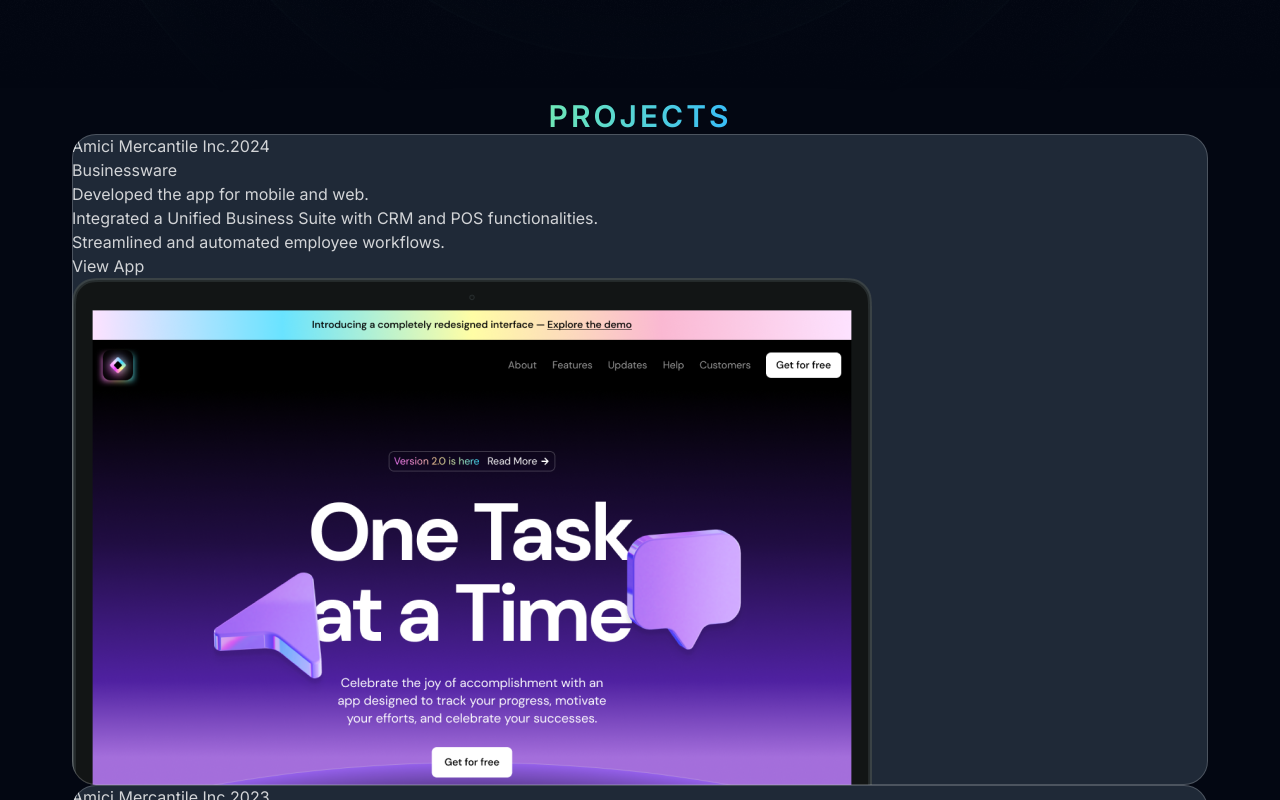
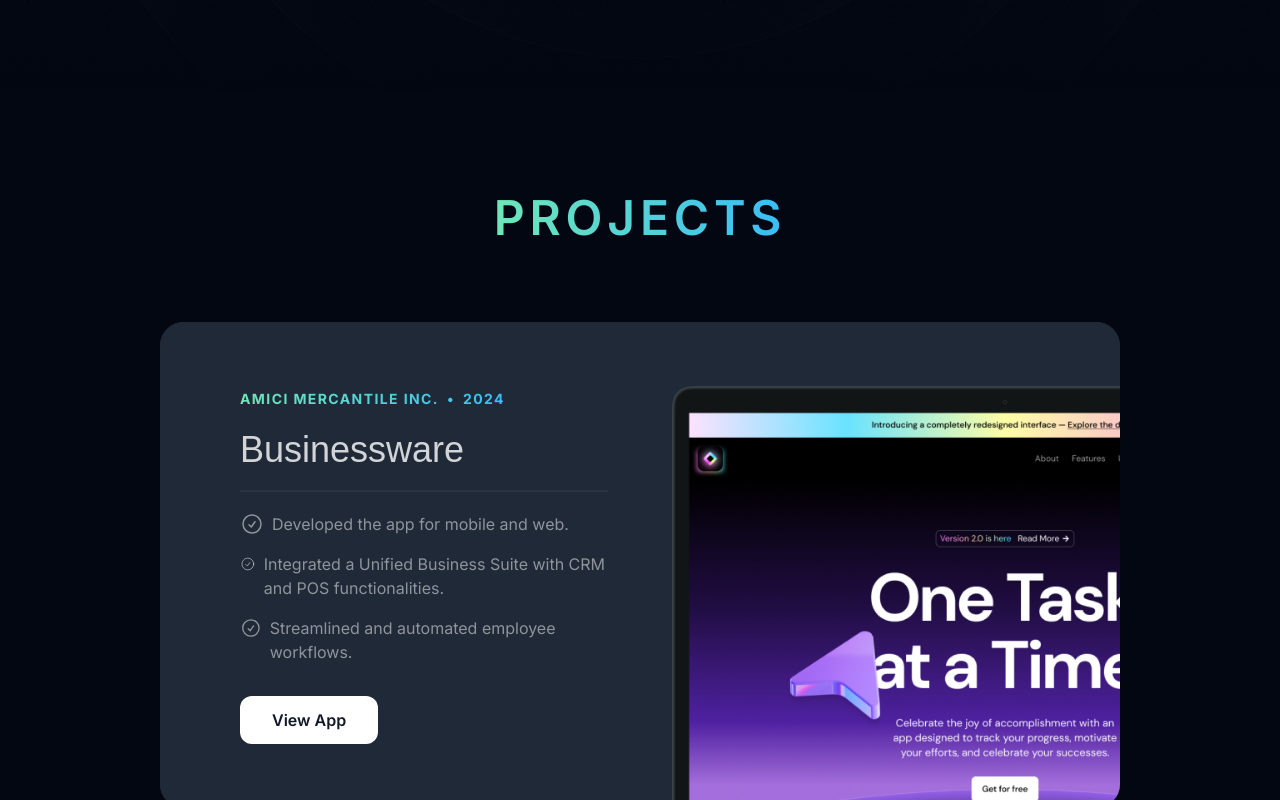
Before and after one commit to ornido77/portfolio2025, a Next.js app: page / in a window 1280 px wide. Shown: the part 800-1600 px from the top of the page. Built offline with nearby package versions, Linux system fonts and the light colour scheme; a web font is replaced by a local one.

Commit message:
FEAT: Projects Section

```diff
--- a/src/app/globals.css
+++ b/src/app/globals.css
@@ -12,3 +12,9 @@
         @apply absolute inset-0 border-2 top-1/2 left-1/2 -translate-x-1/2 -translate-y-1/2 rounded-full border-emerald-300/5 shadow-[0_0_80px_inset] shadow-emerald-300/5;
     }
 }
+
+@layer utilities {
+    .container {
+        @apply lg:max-w-5xl;
+    }
+}
--- a/src/sections/Projects.tsx
+++ b/src/sections/Projects.tsx
@@ -2,6 +2,7 @@
 import lightSaasLandingPage from "@/assets/images/light-saas-landing-page.png";
 import aiStartupLandingPage from "@/assets/images/ai-startup-landing-page.png";
 import Image from "next/image";
+import CheckIcon from "@/assets/icons/check-circle.svg";
 
 const portfolioProjects = [
   {
@@ -59,41 +60,62 @@
 
 export const ProjectsSection = () => {
   return (
-    <div>
-      <div>
+    <section className="pb-16 lg:py-24">
       <div className="container">
         <div className="flex justify-center">
-            <h2 className="uppercase text-3xl font-semibold tracking-widest bg-gradient-to-r from-emerald-300 to-sky-400 text-transparent bg-clip-text text-center">
+          <h2 className="uppercase text-3xl md:text-5xl font-semibold tracking-widest bg-gradient-to-r from-emerald-300 to-sky-400 text-transparent bg-clip-text text-center">
             Projects
           </h2>
         </div>
 
-          <div>
+        <div className="mt-10 md:mt-20 flex flex-col gap-20">
           {portfolioProjects.map((project) => (
             <div
               key={project.title}
               className="bg-gray-800 rounded-3xl relative z-0 overflow-hidden after:z-10 after:content-['']
-                after:absolute after:inset-0 after:outline-2 after:outline after:-outline-offset-1 after:rounded-3xl after:outline-white/20"
+                after:absolute after:inset-0 after:outline-2 after:outline after:-outline-offset-2` after:rounded-3xl after:outline-white/20 pt-8 px-8 md:pt-12 md:px-10 lg:pt-16 lg:px-20 after:pointer-events-none"
             >
-                <div>
+              <div className="lg:grid lg:grid-cols-2 lg:gap-16">
+                <div className="lg:pb-16">
+                  <div className="bg-gradient-to-r from-emerald-300 to-sky-400 inline-flex gap-2 font-bold uppercase tracking-widest text-sm text-transparent bg-clip-text">
                     <span>{project.company}</span>
+                    <span>&bull;</span>
                     <span>{project.year}</span>
                   </div>
-                <h3>{project.title}</h3>
-                <ul>
+                  <h3 className="font-serif text-2xl mt-2 md:text-4xl md:mt-5">
+                    {" "}
+                    {project.title}
+                  </h3>
+                  <hr className="border-t-2 border-white/5 mt-4 md:mt-5" />
+                  <ul className="flex flex-col gap-4 mt-4 md:mt-5">
                     {project.results.map((result) => (
-                    <li key={result.title}>{result.title}</li>
+                      <li
+                        key={result.title}
+                        className="flex gap-2 text-sm md:text-base text-white/50"
+                      >
+                        <CheckIcon className="size-5 md:size-6" />
+                        <span>{result.title}</span>
+                      </li>
                     ))}
                   </ul>
                   <a href={project.link}>
-                  <button>View App</button>
+                    <button className="bg-white text-gray-900 h-12 w-full md:w-auto px-8 rounded-xl font-semibold mt-8">
+                      View App
+                    </button>
                   </a>
-                <Image src={project.image} alt={project.title} />
+                </div>
+                <div className="relative">
+                  <Image
+                    src={project.image}
+                    alt={project.title}
+                    className="mt-8 -mb- md:-mb-0 lg:mt-0 lg:absolute lg:h-full lg:w-auto lg:max-w-none"
+                  />
+                </div>
+              </div>
             </div>
           ))}
         </div>
       </div>
-      </div>
-    </div>
+    </section>
   );
 };
--- a/src/sections/Tape.tsx
+++ /dev/null
@@ -1,3 +0,0 @@
-export const TapeSection = () => {
-  return <div>Tape Section</div>;
-};
```
Lines whose indentation alone changed are shown as unchanged.
